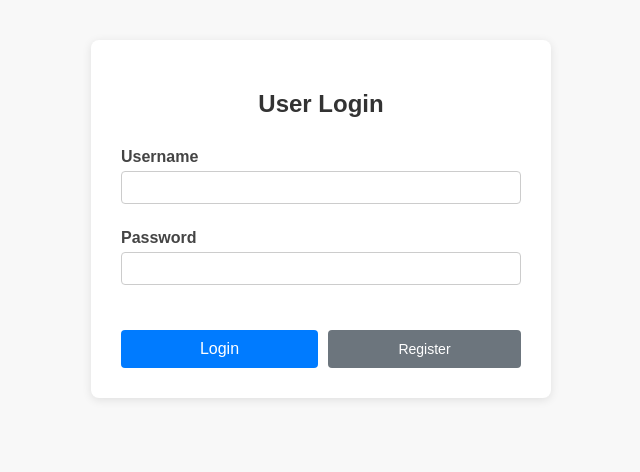
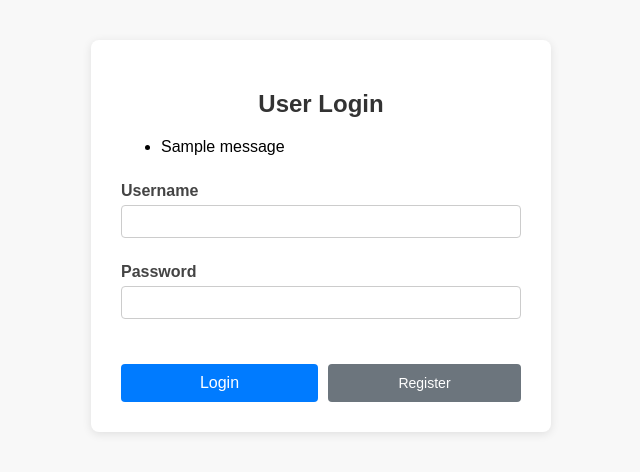
Before and after one commit to mattygi/pizzaproject, a Flask app: page /login in a window 1280 px wide. Shown: the top 472 px of the page, without its empty margins (319-959 px from the left). Run offline with Flask 3, Linux system fonts and the light colour scheme; one stand-in notice (Sample message) is shown.

Commit message:
Update login.html

```diff
--- a/pizzaApp-main/pizzaApp/templates/login.html
+++ b/pizzaApp-main/pizzaApp/templates/login.html
@@ -3,13 +3,24 @@
 <head>
   <meta charset="UTF-8">
   <title>Login Page</title>
-  <link rel="stylesheet" href="../static/css/styles.css">
+  <link rel="stylesheet" href="{{ url_for('static', filename='css/styles.css') }}">
 </head>
 <body>
   <div class="container">
     <h2>User Login</h2>
 
-    <form method="post">
+    <!-- Display Flash Messages -->
+    {% with messages = get_flashed_messages() %}
+      {% if messages %}
+        <ul class="flash-messages">
+          {% for message in messages %}
+            <li>{{ message }}</li>
+          {% endfor %}
+        </ul>
+      {% endif %}
+    {% endwith %}
+
+    <form method="post" action="{{ url_for('login') }}">
       <label for="username">Username</label>
       <input name="username" id="username" type="text" required>
 
```
Also changed, not shown: other parts of pizzaApp-main/pizzaApp/templates/login.html (+1 -1 lines).
